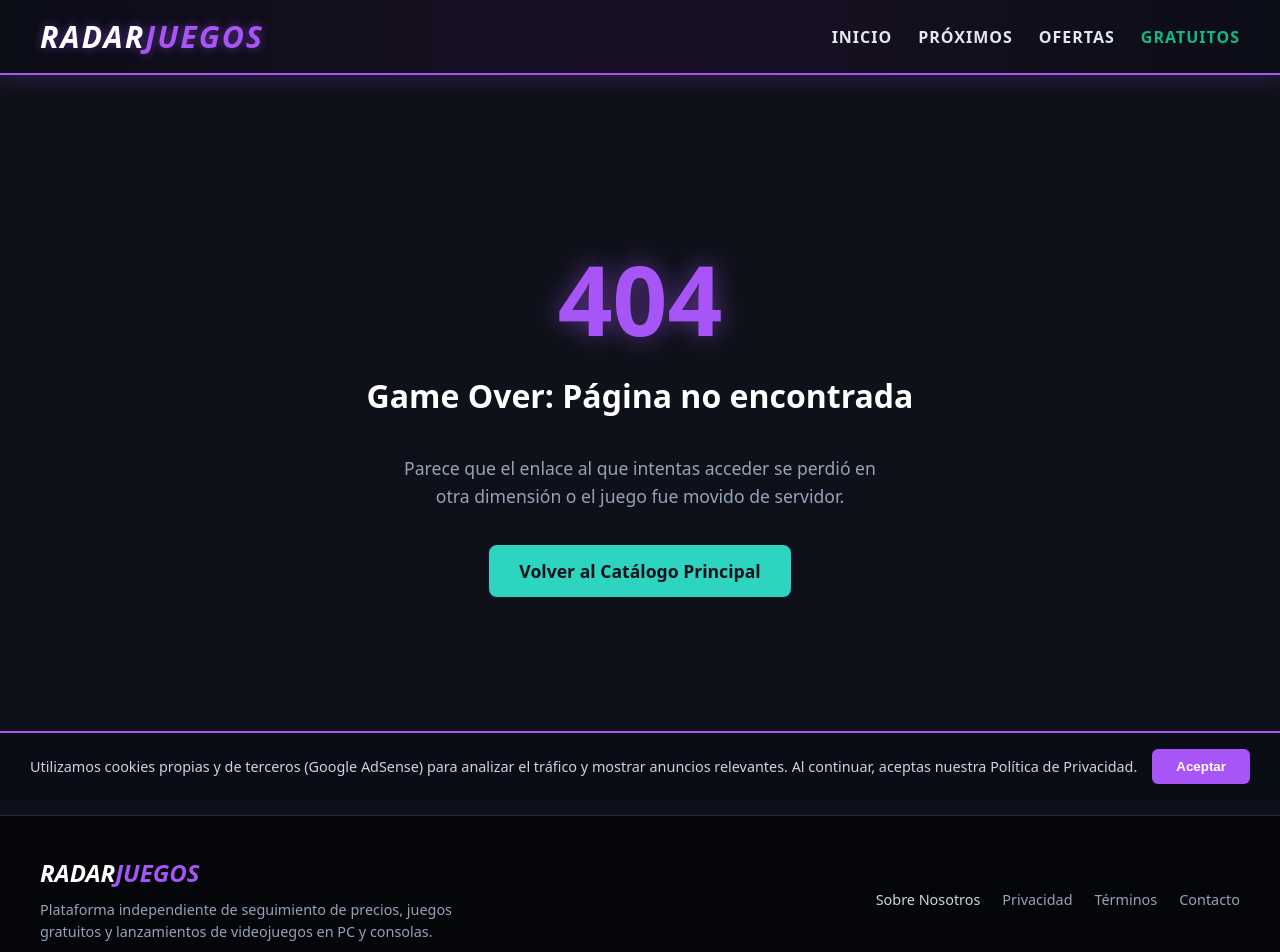
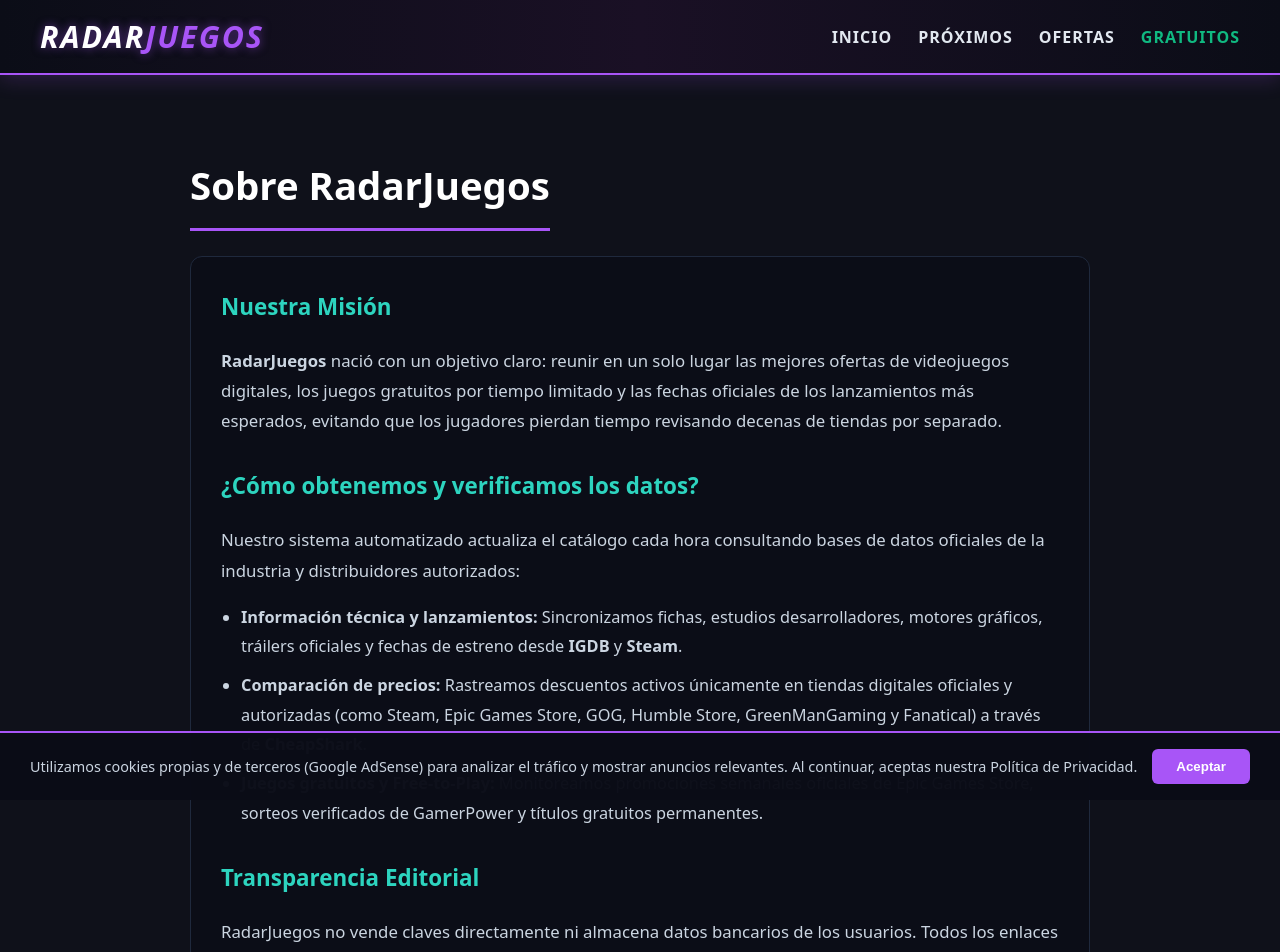
Before and after one commit to vallejosemmiii/radarjuegos, a Next.js app: page /nosotros in a window 1280 px wide. Before the commit this address had no page. Shown: the top 952 px of the page. Built offline with nearby package versions, Linux system fonts and the light colour scheme.

Commit message:
Create page.jsx

```diff
--- /dev/null
+++ b/app/nosotros/page.jsx
@@ -0,0 +1,42 @@
+export const metadata = {
+  title: 'Sobre Nosotros',
+  description: 'Conoce cómo funciona RadarJuegos, nuestras fuentes de datos oficiales y nuestra misión para ayudar a los jugadores a ahorrar.',
+};
+
+export default function Nosotros() {
+  return (
+    <div style={{ maxWidth: '900px', margin: '0 auto', padding: '50px 20px', color: '#e2e8f0', lineHeight: '1.8' }}>
+      <h1 style={{ fontSize: '2.4rem', color: '#fff', borderBottom: '3px solid #a855f7', display: 'inline-block', paddingBottom: '8px', marginBottom: '25px' }}>
+        Sobre RadarJuegos
+      </h1>
+
+      <div style={{ backgroundColor: '#0b0d17', padding: '30px', borderRadius: '12px', border: '1px solid #1f293d', marginBottom: '30px' }}>
+        <h2 style={{ color: '#2dd4bf', marginTop: 0, fontSize: '1.4rem' }}>Nuestra Misión</h2>
+        <p style={{ color: '#cbd5e1', fontSize: '1.05rem' }}>
+          <strong>RadarJuegos</strong> nació con un objetivo claro: reunir en un solo lugar las mejores ofertas de videojuegos digitales, los juegos gratuitos por tiempo limitado y las fechas oficiales de los lanzamientos más esperados, evitando que los jugadores pierdan tiempo revisando decenas de tiendas por separado.
+        </p>
+
+        <h2 style={{ color: '#2dd4bf', marginTop: '30px', fontSize: '1.4rem' }}>¿Cómo obtenemos y verificamos los datos?</h2>
+        <p style={{ color: '#cbd5e1', fontSize: '1.05rem' }}>
+          Nuestro sistema automatizado actualiza el catálogo cada hora consultando bases de datos oficiales de la industria y distribuidores autorizados:
+        </p>
+        <ul style={{ color: '#cbd5e1', fontSize: '1.02rem', paddingLeft: '20px' }}>
+          <li style={{ marginBottom: '10px' }}>
+            <strong>Información técnica y lanzamientos:</strong> Sincronizamos fichas, estudios desarrolladores, motores gráficos, tráilers oficiales y fechas de estreno desde <strong>IGDB</strong> y <strong>Steam</strong>.
+          </li>
+          <li style={{ marginBottom: '10px' }}>
+            <strong>Comparación de precios:</strong> Rastreamos descuentos activos únicamente en tiendas digitales oficiales y autorizadas (como Steam, Epic Games Store, GOG, Humble Store, GreenManGaming y Fanatical) a través de <strong>CheapShark</strong>.
+          </li>
+          <li style={{ marginBottom: '10px' }}>
+            <strong>Juegos gratuitos y Free-to-Play:</strong> Monitoreamos promociones semanales oficiales de Epic Games Store, sorteos verificados de GamerPower y títulos gratuitos permanentes.
+          </li>
+        </ul>
+
+        <h2 style={{ color: '#2dd4bf', marginTop: '30px', fontSize: '1.4rem' }}>Transparencia Editorial</h2>
+        <p style={{ color: '#cbd5e1', fontSize: '1.05rem', marginBottom: 0 }}>
+          RadarJuegos no vende claves directamente ni almacena datos bancarios de los usuarios. Todos los enlaces de compra o reclamo redirigen a las tiendas oficiales correspondientes. El mantenimiento del servidor y el desarrollo continuo del portal se financian mediante publicidad respetuosa (Google AdSense) y enlaces de afiliados autorizados, sin ningún costo adicional para el usuario.
+        </p>
+      </div>
+    </div>
+  );
+}
```
